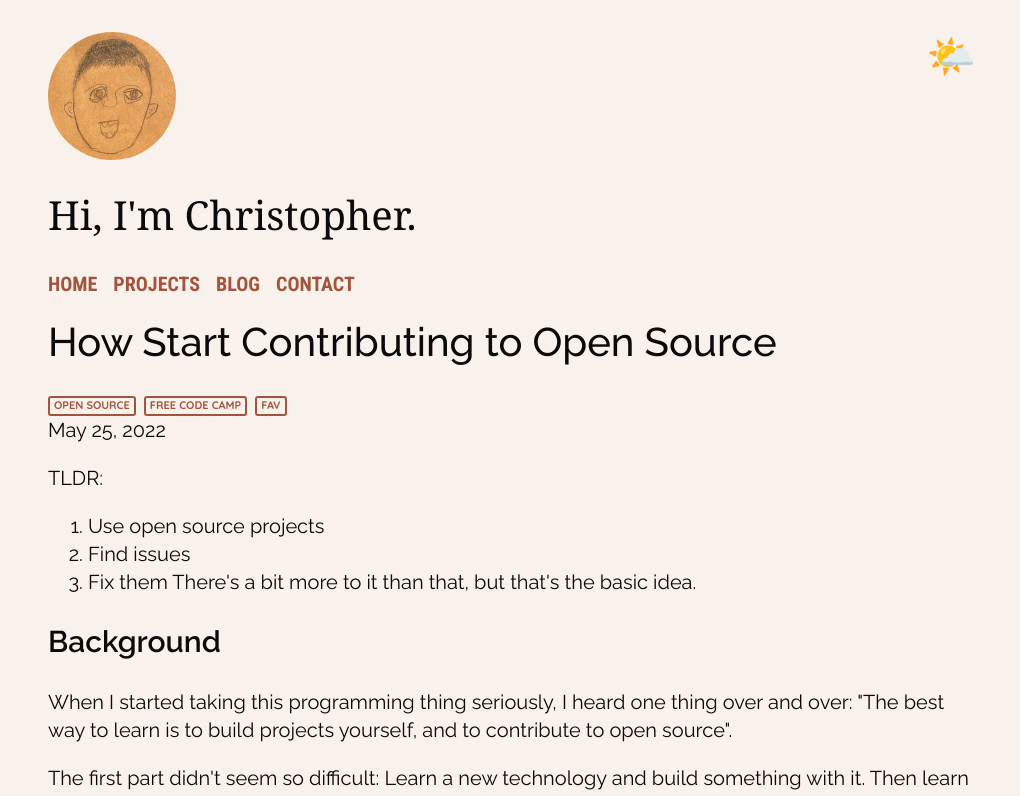
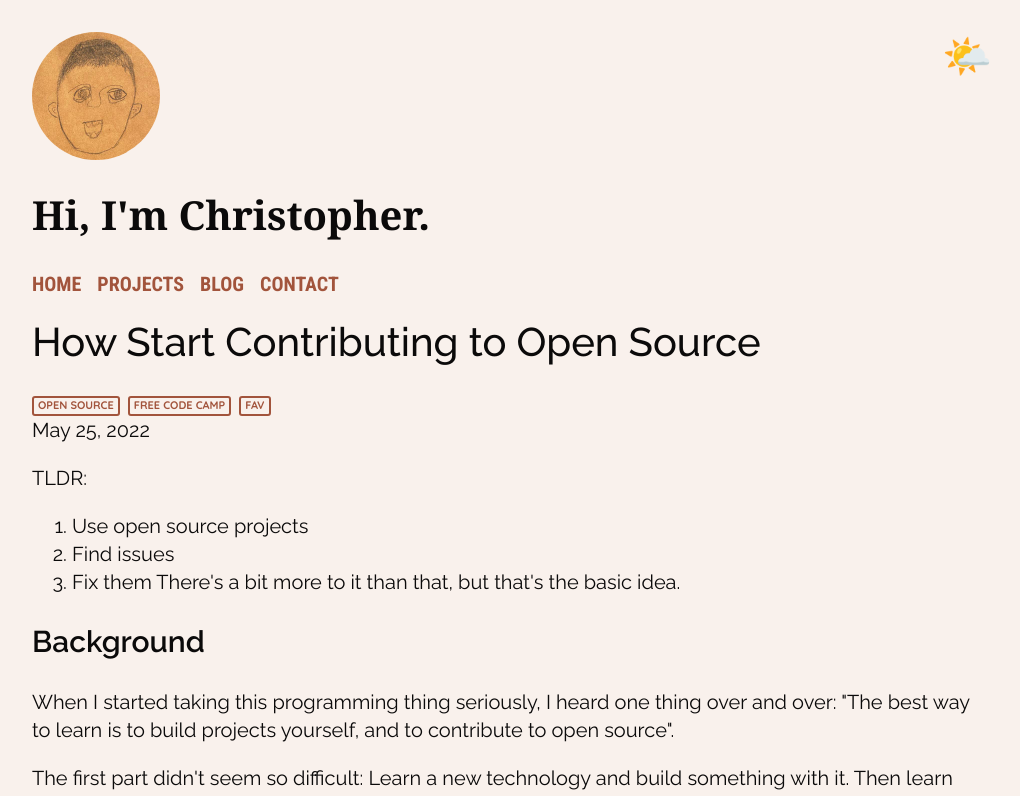
Before and after one commit to c-ehrlich/personal-site, a Next.js app: page /blog/contributing-to-oss in a window 1280 px wide. Shown: the top 796 px of the page, without its empty margins (128-1148 px from the left). Built offline with nearby package versions, Linux system fonts and the light colour scheme.

Commit message:
feat: themeing without styled-components

```diff
--- a/components/BlogTags/BlogTags.module.css
+++ b/components/BlogTags/BlogTags.module.css
@@ -17,5 +17,5 @@
 
 .innerLink:hover {
   text-decoration: none;
-  /* TODO get bg-color from theme */
+  background-color: var(--color-link-bg);
 }
--- a/pages/_app.tsx
+++ b/pages/_app.tsx
@@ -24,7 +24,9 @@ function MyApp({ Component, pageProps }: AppProps) {
       <HeadComponent />
       <div className={s.theme}>
         <div
-          className={`${s.containerOuter} ${theme === Theme.dark && 'dark'}`}
+          className={`${s.containerOuter}${
+            theme === Theme.dark ? ' dark' : ''
+          }`}
         >
           <div className={s.containerInner}>
             <div>
--- a/styles/App.module.css
+++ b/styles/App.module.css
@@ -1,41 +1,3 @@
-.theme {
-  --color-text: hsl(12, 5%, 4%);
-  --color-link: rgb(162, 84, 60);
-  --color-link-bg: rgba(162, 84, 60, 0.2);
-  --color-background: hsl(26, 50%, 95%);
-}
-
-.theme .dark {
-  --color-text: rgb(229, 231, 235);
-  --color-link: rgb(100, 202, 202);
-  --color-link-bg: rgba(100, 202, 202, 0.4);
-  --color-background: rgb(16, 12, 8);
-}
-
-.theme a {
-  color: var(--color-link);
-  text-decoration: none;
-  border-color: var(--color-link);
-}
-.theme a:hover {
-  text-decoration: underline;
-}
-.theme a:visited {
-  color: var(--color-link);
-}
-
-.bgglow:hover {
-  background-color: var(--color-link-bg);
-}
-
-.theme h1 {
-  font-weight: 500;
-}
-
-.theme * {
-  box-sizing: border-box;
-}
-
 .containerOuter {
   display: flex;
   flex-direction: column;
@@ -72,6 +34,7 @@
 
 .helloText {
   font-family: Georgia, 'Times New Roman', Times, serif;
+  /* TODO figure out why !important is needed here */
   font-weight: 700;
 }
 
--- a/styles/_global.css
+++ b/styles/_global.css
@@ -9,3 +9,37 @@ body {
   line-height: 1.4;
   transition: all 0.2s linear;
 }
+
+body {
+  box-sizing: border-box;
+
+  --color-text: hsl(12, 5%, 4%);
+  --color-link: rgb(162, 84, 60);
+  --color-link-bg: rgba(162, 84, 60, 0.2);
+  --color-background: hsl(26, 50%, 95%);
+}
+
+body .dark {
+  --color-text: rgb(229, 231, 235);
+  --color-link: rgb(100, 202, 202);
+  --color-link-bg: rgba(100, 202, 202, 0.4);
+  --color-background: rgb(16, 12, 8);
+}
+
+h1 {
+  font-weight: 500;
+}
+
+a {
+  color: var(--color-link);
+  text-decoration: none !important;
+  border-color: var(--color-link);
+}
+
+a:hover {
+  text-decoration: underline;
+}
+
+a:visited {
+  color: var(--color-link);
+}
```
